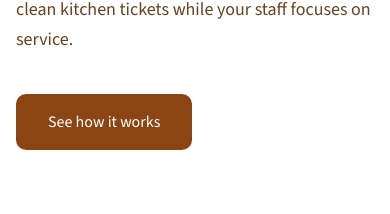
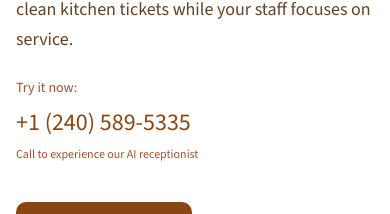
Before and after one commit to faizanprofitpilot/DineLine, a Next.js app: page / in a window 390 px wide. Shown: the part 406-620 px from the top of the page. Built offline with nearby package versions, Linux system fonts and the light colour scheme; no server answers.

Commit message:
Add demo phone number (+1 240-589-5335) to landing page hero section

```diff
--- a/app/page.tsx
+++ b/app/page.tsx
@@ -148,13 +148,28 @@ function LandingPageContent() {
             Your restaurant never stops answering the phone.
           </h1>
           <p
-            className={`text-lg sm:text-xl mb-10 leading-relaxed transition-all duration-1000 delay-200 ${
+            className={`text-lg sm:text-xl mb-6 leading-relaxed transition-all duration-1000 delay-200 ${
               isVisible['hero'] ? 'opacity-100 translate-y-0' : 'opacity-0 translate-y-8'
             }`}
             style={{ color: '#654321' }}
           >
             DineLine answers calls, takes orders, and sends clean kitchen tickets while your staff focuses on service.
           </p>
+          <div
+            className={`mb-10 transition-all duration-1000 delay-300 ${
+              isVisible['hero'] ? 'opacity-100 translate-y-0' : 'opacity-0 translate-y-8'
+            }`}
+          >
+            <p className="text-sm mb-2" style={{ color: '#A0522D' }}>Try it now:</p>
+            <a
+              href="tel:+12405895335"
+              className="inline-block text-2xl sm:text-3xl font-medium transition-all duration-300 hover:[color:#654321] hover:scale-105 cursor-pointer"
+              style={{ color: '#8B4513' }}
+            >
+              +1 (240) 589-5335
+            </a>
+            <p className="text-xs mt-2" style={{ color: '#A0522D' }}>Call to experience our AI receptionist</p>
+          </div>
           <div
             className={`transition-all duration-1000 delay-400 ${
               isVisible['hero'] ? 'opacity-100 translate-y-0' : 'opacity-0 translate-y-8'
```
